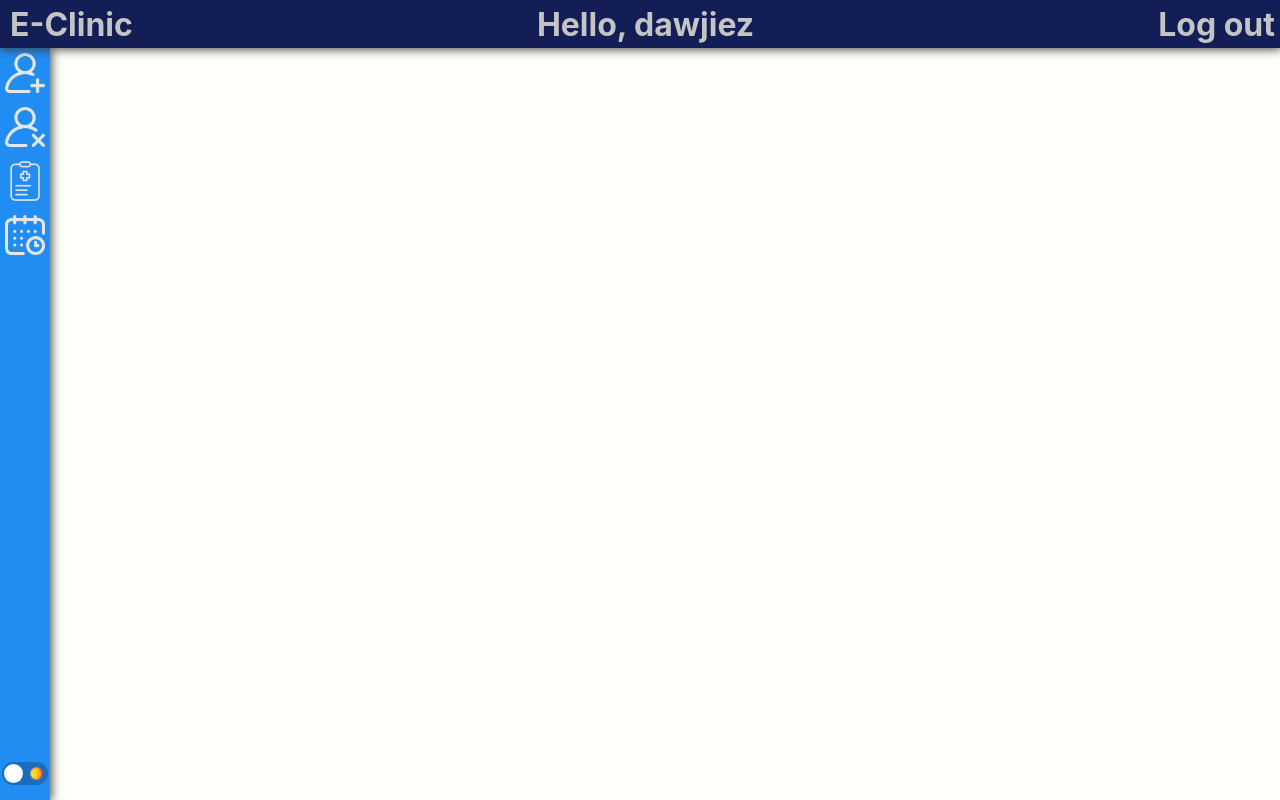
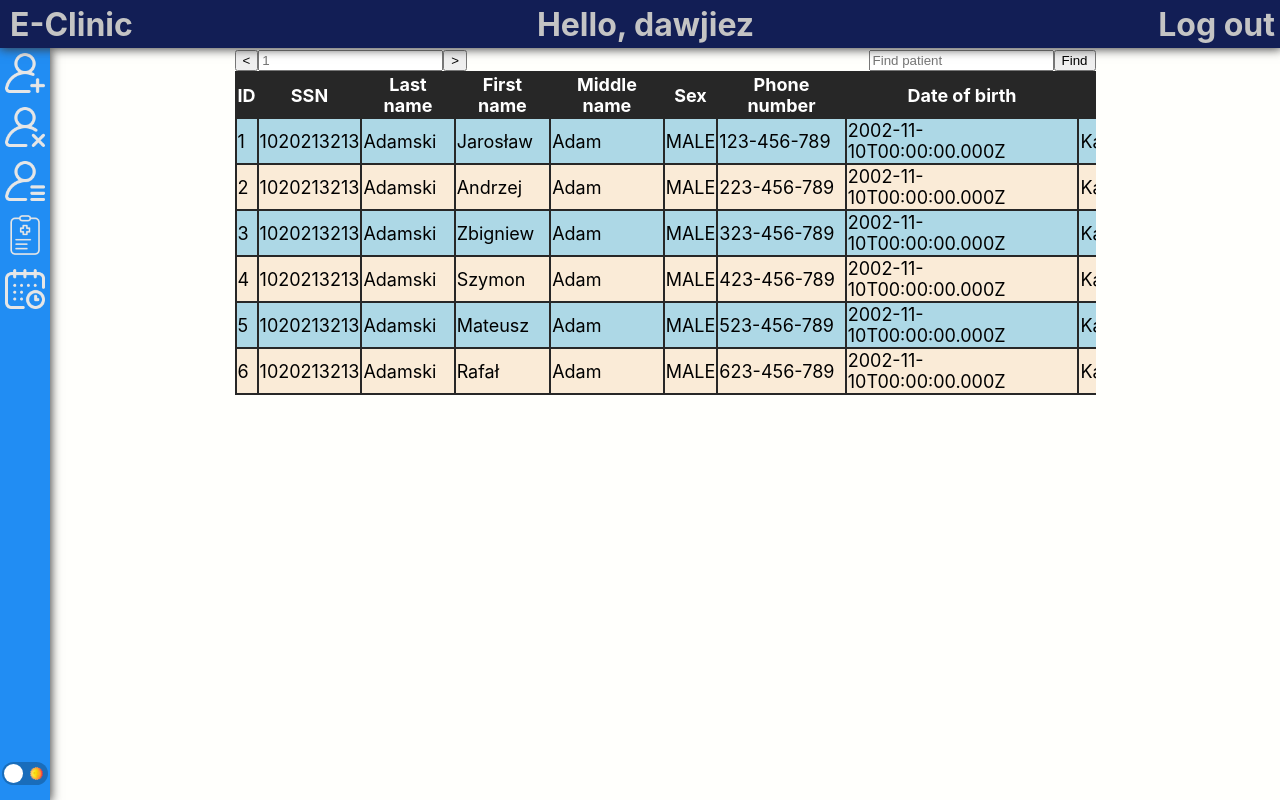
Before and after one commit to SolidCodeEmpire/Clinic, a React (Create React App) app in the folder frontend/: page /view-patients in a window 1280 px wide. Built offline with nearby package versions, Linux system fonts and the light colour scheme.

Commit message:
0.1.1 - Patients list

```diff
--- a/frontend/src/App.tsx
+++ b/frontend/src/App.tsx
@@ -4,6 +4,7 @@ import './App.css';
 import Navbar from './Components/Navbar/Navbar';
 import { BrowserRouter, Route, Routes } from 'react-router-dom';
 import AddPatient from './Components/Contents/AddPatient/AddPatient';
+import ViewPatients from './Components/Contents/ViewPatients/ViewPatients';
 
 
 function App() {
@@ -27,6 +28,7 @@ function App() {
 
               <Routes>
                 <Route path='/add-patient' element={<AddPatient/>}></Route>
+                <Route path='/view-patients' element={<ViewPatients/>}></Route>
               </Routes>
           </div>
         </div>
--- /dev/null
+++ b/frontend/src/Components/Contents/ViewPatients/ViewPatients.css
@@ -0,0 +1,36 @@
+.patients {
+    margin-left: auto;
+    margin-right: auto;
+    width: 70%;
+    overflow-x: hidden;
+    color: black;
+}
+
+.patients-table {
+    width: 100%;
+    min-width: 1200px;
+    background-color: rgb(39, 39, 39);
+    color: white;
+}
+
+.page-navigation {
+    align-self: start;
+}
+
+.find-patient {
+    align-self: end;
+    margin-left: auto;
+}
+.table-navigation {
+    display: flex;
+    flex-direction: row;
+}
+
+.patients-table-row {
+    color: black;
+    background-color: antiquewhite;
+}
+
+.row-odd {
+    background-color: lightblue;
+}
--- /dev/null
+++ b/frontend/src/Components/Contents/ViewPatients/ViewPatients.tsx
@@ -0,0 +1,184 @@
+import React, { useState } from "react";
+
+import './ViewPatients.css'
+
+export default function ViewPatients() {
+  const [currentPage, setCurrentPage] = useState(1)
+
+  var patients = [{
+    id: 1,
+    dateOfBirth: new Date(2002, 10, 10),
+    insuranceNumber: "111000111",
+    middleName: "Adam",
+    firstName: "Jarosław",
+    phoneNumber: "123-456-789",
+    placeOfBirth: "Katowice",
+    sex: "MALE",
+    socialSecurityNumber: "1020213213",
+    surname: "Adamski",
+    address: {
+      id: 1,
+      apartment_number: 24,
+      city: "Katowice",
+      country: "Poland",
+      houseNumber: "11A",
+      postalCode: "40-123",
+      street: "Glowna"
+    }
+  },
+  {
+    id: 2,
+    dateOfBirth: new Date(2002, 10, 10),
+    insuranceNumber: "111000111",
+    middleName: "Adam",
+    firstName: "Andrzej",
+    phoneNumber: "223-456-789",
+    placeOfBirth: "Katowice",
+    sex: "MALE",
+    socialSecurityNumber: "1020213213",
+    surname: "Adamski",
+    address: {
+      id: 1,
+      apartment_number: 24,
+      city: "Katowice",
+      country: "Poland",
+      houseNumber: "11A",
+      postalCode: "40-123",
+      street: "Glowna"
+    }
+  },
+  {
+    id: 3,
+    dateOfBirth: new Date(2002, 10, 10),
+    insuranceNumber: "111000111",
+    middleName: "Adam",
+    firstName: "Zbigniew",
+    phoneNumber: "323-456-789",
+    placeOfBirth: "Katowice",
+    sex: "MALE",
+    socialSecurityNumber: "1020213213",
+    surname: "Adamski",
+    address: {
+      id: 1,
+      apartment_number: 24,
+      city: "Katowice",
+      country: "Poland",
+      houseNumber: "11A",
+      postalCode: "40-123",
+      street: "Glowna"
+    }
+  },
+  {
+    id: 4,
+    dateOfBirth: new Date(2002, 10, 10),
+    insuranceNumber: "111000111",
+    middleName: "Adam",
+    firstName: "Szymon",
+    phoneNumber: "423-456-789",
+    placeOfBirth: "Katowice",
+    sex: "MALE",
+    socialSecurityNumber: "1020213213",
+    surname: "Adamski",
+    address: {
+      id: 1,
+      apartment_number: 24,
+      city: "Katowice",
+      country: "Poland",
+      houseNumber: "11A",
+      postalCode: "40-123",
+      street: "Glowna"
+    }
+  },
+  {
+    id: 5,
+    dateOfBirth: new Date(2002, 10, 10),
+    insuranceNumber: "111000111",
+    middleName: "Adam",
+    firstName: "Mateusz",
+    phoneNumber: "523-456-789",
+    placeOfBirth: "Katowice",
+    sex: "MALE",
+    socialSecurityNumber: "1020213213",
+    surname: "Adamski",
+    address: {
+      id: 1,
+      apartment_number: 24,
+      city: "Katowice",
+      country: "Poland",
+      houseNumber: "11A",
+      postalCode: "40-123",
+      street: "Glowna"
+    }
+  },
+  {
+    id: 6,
+    dateOfBirth: new Date(2002, 10, 10),
+    insuranceNumber: "111000111",
+    middleName: "Adam",
+    firstName: "Rafał",
+    phoneNumber: "623-456-789",
+    placeOfBirth: "Katowice",
+    sex: "MALE",
+    socialSecurityNumber: "1020213213",
+    surname: "Adamski",
+    address: {
+      id: 1,
+      apartment_number: 24,
+      city: "Katowice",
+      country: "Poland",
+      houseNumber: "11A",
+      postalCode: "40-123",
+      street: "Glowna"
+    }
+  }]
+  return (<div className="patients">
+    <div className="table-navigation">
+      <form className="page-navigation">
+        <button type="button" onClick={() => setCurrentPage(currentPage - 1)}>{"<"}</button>
+        <input type="text" placeholder={`${currentPage}`} onChange={(event) => console.log(event.target.value)} />
+        <button type="button" onClick={() => setCurrentPage(currentPage + 1)}>{">"}</button>
+      </form>
+      <form className="find-patient">
+        <input type="text" placeholder="Find patient" />
+        <button>Find</button>
+      </form>
+    </div>
+    <div>
+      <table className="patients-table">
+        <tbody>
+          <tr>
+            <th>ID</th>
+            <th>SSN</th>
+            <th>Last name</th>
+            <th>First name</th>
+            <th>Middle name</th>
+            <th>Sex</th>
+            <th>Phone number</th>
+            <th>Date of birth</th>
+            <th>Place of birth</th>
+            <th>Address</th>
+            <th>Insurance number</th>
+          </tr>
+          {patients.map((value, id) => {
+            return (
+              <tr key={id.toString()} className={`patients-table-row ${id % 2 === 0 && 'row-odd'}`}>
+                <td>{value.id}</td>
+                <td>{value.socialSecurityNumber}</td>
+                <td>{value.surname}</td>
+                <td>{value.firstName}</td>
+                <td>{value.middleName}</td>
+                <td>{value.sex}</td>
+                <td>{value.phoneNumber}</td>
+                <td>{value.dateOfBirth.toISOString()}</td>
+                <td>{value.placeOfBirth}</td>
+                <td>{value.address.id}</td>
+                <td>{value.insuranceNumber}</td>
+              </tr>
+            )
+          })}
+        </tbody>
+      </table>
+    </div>
+  </div>
+  )
+}
--- a/frontend/src/Components/Navbar/Navbar.tsx
+++ b/frontend/src/Components/Navbar/Navbar.tsx
@@ -9,7 +9,7 @@ type NavbarProps = {
 }
 
 type RoleDictionary = {
-  [role:string] : Permission[];
+  [role: string]: Permission[];
 }
 
 type Permission = {
@@ -25,12 +25,13 @@ type Permission = {
  * @returns The rendered Navbar component.
  */
 export default function Navbar(props: NavbarProps) {
-  const functionsDictionary : RoleDictionary = {
-    receptionist : [
-      { name: "Add patient", url: "add-patient", iconPath: "resources/add-user.png"},
-      { name: "Deactivate patient", url: "/disable-patient", iconPath: "resources/remove-user.png"},
-      { name: "Add visit", url: "/add-visit", iconPath: "resources/add-visit.png"},
-      { name: "Calendar", url: "/calendar", iconPath: "resources/calendar.png"}
+  const functionsDictionary: RoleDictionary = {
+    receptionist: [
+      { name: "Add patient", url: "add-patient", iconPath: "resources/add-user.png" },
+      { name: "Deactivate patient", url: "/disable-patient", iconPath: "resources/remove-user.png" },
+      { name: "View patients", url: "/view-patients", iconPath: "resources/view-users.png" },
+      { name: "Add visit", url: "/add-visit", iconPath: "resources/add-visit.png" },
+      { name: "Calendar", url: "/calendar", iconPath: "resources/calendar.png" }
     ],
     doctor: [
 
@@ -44,7 +45,7 @@ export default function Navbar(props: NavbarProps) {
   return (
     <nav className='navbar'>
       {functionsDictionary[props.role].map((value, index) => {
-        return <>
+        return <div key={index}>
           <Link to={value.url} onClick={() => { setCurrentCheckedItem(value); }}>
             <div className={
               `navbar-link
@@ -61,7 +62,7 @@ export default function Navbar(props: NavbarProps) {
               />
             </div>
           </Link>
-        </>
+        </div>
       })}
       <div className='flex-end-self'>
         <ToggleTheme></ToggleTheme>
```
Also changed, not shown: frontend/public/resources/view-users.png (added). Lines whose indentation alone changed are shown as unchanged.
